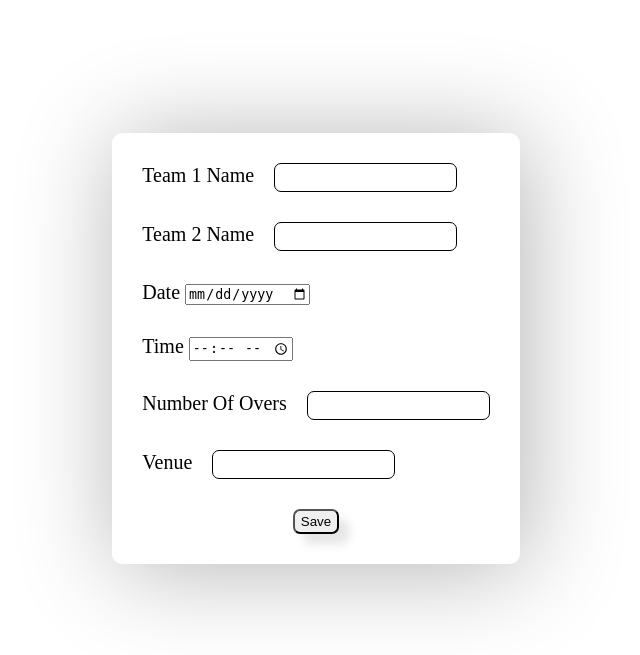
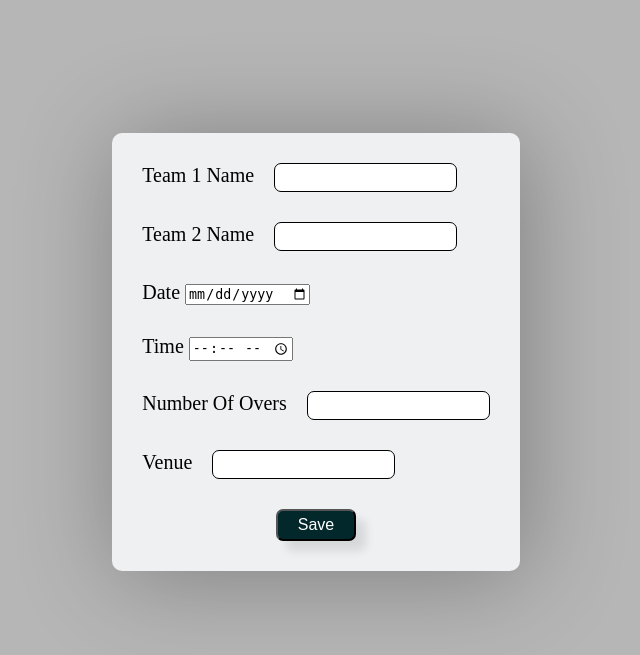
Before and after one commit to prax2712/Cricket-app, a Django app: a page that uses liveHost/app/templates/hosting.html in a window 1280 px wide. Shown: the top 655 px of the page, without its empty margins (324-964 px from the left). Run offline with Django 5.2, Linux system fonts and the light colour scheme.

Commit message:
Update hosting.css

```diff
--- a/liveHost/static/hosting.css
+++ b/liveHost/static/hosting.css
@@ -2,16 +2,23 @@
 {
     margin:1.875rem;
     font-size: 1.25rem;
+
+}
+body{
+    background-color:rgba(135, 134, 134, 0.6);
 }
 .buttons
 {
     border-radius:0.4375rem;
-    height:1.562rem;
-
+    height:2rem;
+    width:5rem;
+    color:white;
+    font-size: medium;
+    background-color:rgb(3, 40, 43);
     box-shadow: 0.625rem 0.625rem 0.625rem  rgba(0, 0, 0, 0.1);
 }
 .buttons:hover{
-    background-color:rgb(113, 155, 176);
+    background-color:rgb(5, 110, 121);
 }
 .input
 {
@@ -20,17 +27,23 @@
     margin-left:0.9375rem;
     height:1.5625rem;
     box-shadow: 0.3% 0.3% 0.5% rgba(0, 0, 0, 0.3);
+
 }
 #Start{
     display:flex;
     justify-content: center;
+
 }
 
 #outer-container
 {
+    /* display: flex;
+    justify-content: center; */
+
     border-radius:0.625rem;
     box-shadow: 0.3125rem 0.3125rem 6.25rem rgba(0, 0, 0, 0.3);
-
+    background-color:rgb(239, 240, 241);
+   /*  font-weight: bold; */
 }
 #outermost
 {
@@ -40,5 +53,9 @@
     justify-content:center;
     align-items: center;
     width:100%;
-
 }
+#logo-image
+{
+    height:6rem;
+    width:10.5rem;
+}
```
